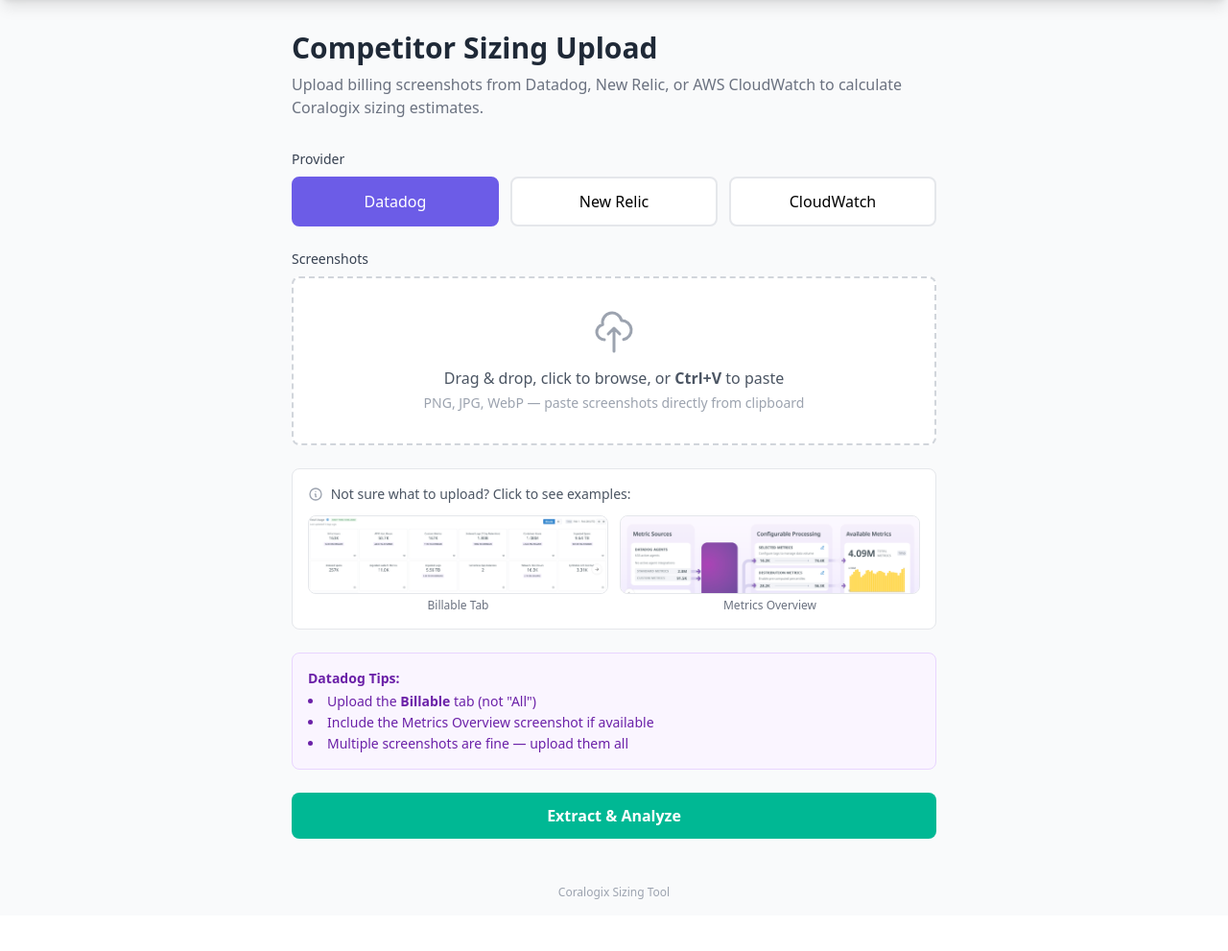
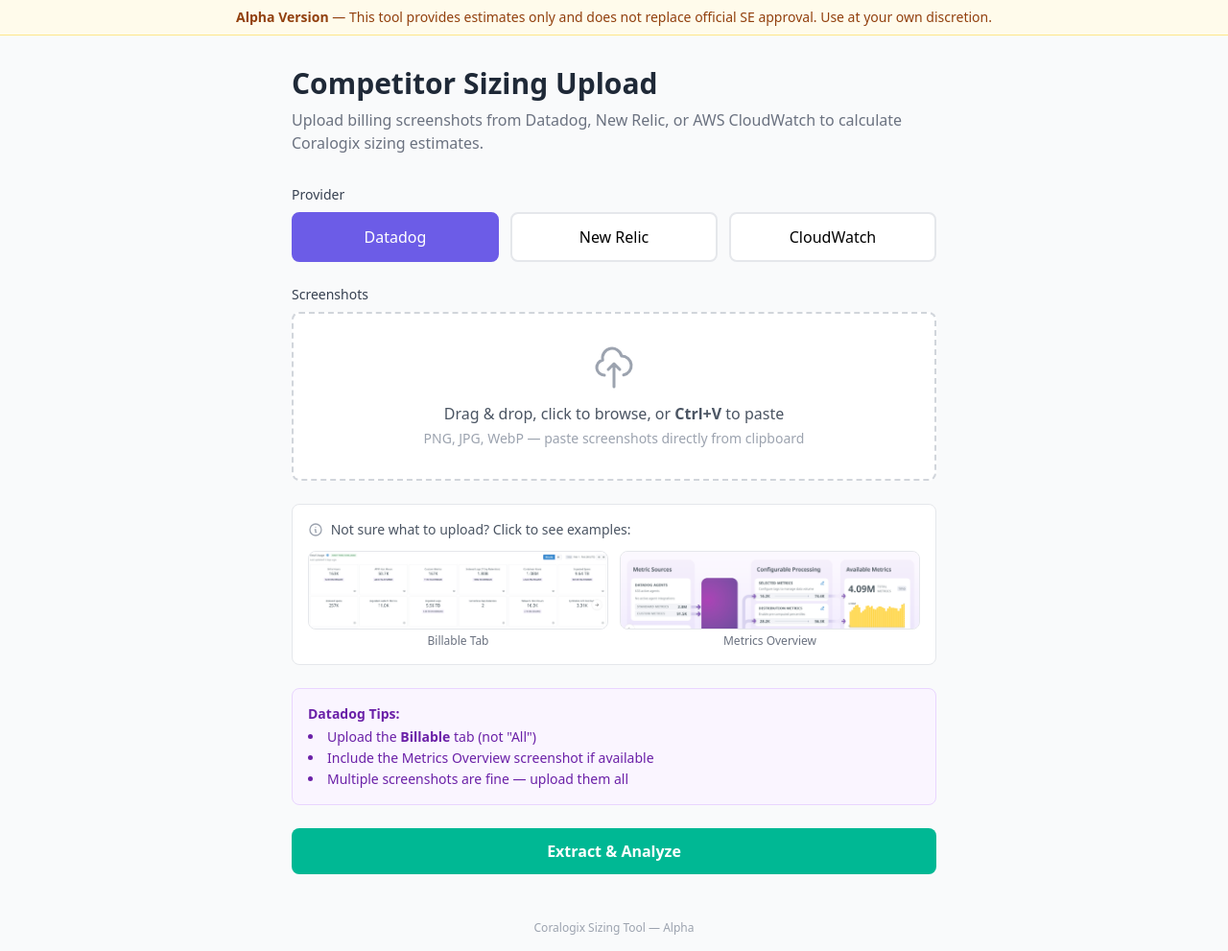
Before and after one commit to AhroniCsM/coralogix-sizing-tool, a FastAPI app: page / in a window 1280 px wide. Shown: the part 56-1047 px from the top of the page at 96% size. Before the commit the page ends 993 px from the top, so only its background shows below. Run offline with FastAPI, Linux system fonts and the light colour scheme; some libraries are stand-ins or nearby versions.

Commit message:
Add alpha disclaimer modal and terms of use banner
- Show disclaimer modal on first visit per session (must accept to proceed)
- Add persistent amber "Alpha Version" banner across all pages
- Add /accept-disclaimer endpoint to record acceptance in session
- Add "By signing in, you agree to Alpha Terms of Use" on login page

Co-Authored-By: Claude Opus 4.6 <noreply@anthropic.com>

```diff
--- a/app/main.py
+++ b/app/main.py
@@ -24,7 +24,7 @@ logging.basicConfig(
 logger = logging.getLogger(__name__)
 
 # Paths that don't require authentication
-PUBLIC_PATHS = {"/login", "/auth/google", "/auth/callback", "/health", "/logout"}
+PUBLIC_PATHS = {"/login", "/auth/google", "/auth/callback", "/health", "/logout", "/accept-disclaimer"}
 PUBLIC_PREFIXES = ("/static/",)
 
 
--- a/app/routers/auth.py
+++ b/app/routers/auth.py
@@ -4,7 +4,7 @@ import logging
 
 from authlib.integrations.starlette_client import OAuth
 from fastapi import APIRouter, Request
-from fastapi.responses import HTMLResponse, RedirectResponse
+from fastapi.responses import HTMLResponse, JSONResponse, RedirectResponse
 from fastapi.templating import Jinja2Templates
 
 from app.config import BASE_DIR, settings
@@ -105,6 +105,13 @@ async def auth_callback(request: Request):
     return RedirectResponse("/", status_code=303)
 
 
+@router.post("/accept-disclaimer")
+async def accept_disclaimer(request: Request):
+    """Record that the user accepted the alpha disclaimer for this session."""
+    request.session["disclaimer_accepted"] = True
+    return JSONResponse({"ok": True})
+
+
 @router.get("/logout")
 async def logout(request: Request):
     """Clear session and redirect to login."""
--- a/app/templates/base.html
+++ b/app/templates/base.html
@@ -53,6 +53,11 @@
         </div>
     </nav>
 
+    <!-- Alpha Banner -->
+    <div class="bg-amber-50 border-b border-amber-200 text-amber-800 text-center text-sm py-2 px-4">
+        <span class="font-semibold">Alpha Version</span> — This tool provides estimates only and does not replace official SE approval. Use at your own discretion.
+    </div>
+
     <!-- Main -->
     <main class="max-w-7xl mx-auto px-4 py-8">
         {% block content %}{% endblock %}
@@ -60,8 +65,69 @@
 
     <!-- Footer -->
     <footer class="text-center text-gray-400 text-xs py-4">
-        Coralogix Sizing Tool
+        Coralogix Sizing Tool — Alpha
     </footer>
+
+    <!-- Disclaimer Modal (first visit per session) -->
+    {% if request.session and request.session.get('user') and not request.session.get('disclaimer_accepted') %}
+    <div id="disclaimer-modal" class="fixed inset-0 bg-black/60 backdrop-blur-sm z-50 flex items-center justify-center p-4">
+        <div class="bg-white rounded-2xl shadow-2xl max-w-2xl w-full max-h-[90vh] overflow-y-auto p-8">
+            <div class="flex items-center gap-3 mb-6">
+                <div class="bg-amber-100 rounded-full p-2">
+                    <svg class="w-6 h-6 text-amber-600" fill="none" stroke="currentColor" viewBox="0 0 24 24">
+                        <path stroke-linecap="round" stroke-linejoin="round" stroke-width="2" d="M12 9v2m0 4h.01m-6.938 4h13.856c1.54 0 2.502-1.667 1.732-2.5L13.732 4.5c-.77-.833-2.694-.833-3.464 0L3.34 16.5c-.77.833.192 2.5 1.732 2.5z"/>
+                    </svg>
+                </div>
+                <h2 class="text-xl font-bold text-gray-800">Terms of Use — Alpha Version</h2>
+            </div>
+
+            <div class="space-y-4 text-sm text-gray-600 mb-8">
+                <div class="bg-red-50 border border-red-200 rounded-lg p-4">
+                    <p class="font-semibold text-red-700 mb-1">Not a Replacement for SE Approval</p>
+                    <p class="text-red-600">Estimates generated by this tool are for <strong>internal reference only</strong>. They do <strong>not</strong> replace an official sizing review or approval by a Solutions Engineer. Always validate results with your SE before sharing with customers.</p>
+                </div>
+
+                <div class="bg-amber-50 border border-amber-200 rounded-lg p-4">
+                    <p class="font-semibold text-amber-700 mb-1">Alpha Status</p>
+                    <p>This product is in early alpha. It may contain errors, inaccuracies, or operational issues. It is provided <strong>"as is"</strong> without warranty of any kind, express or implied.</p>
+                </div>
+
+                <div class="border border-gray-200 rounded-lg p-4">
+                    <p class="font-semibold text-gray-700 mb-1">No Professional Advice</p>
+                    <p>This tool does not constitute financial, accounting, legal, or any other professional advice. Do not rely solely on its output as the basis for decisions.</p>
+                </div>
+
+                <div class="border border-gray-200 rounded-lg p-4">
+                    <p class="font-semibold text-gray-700 mb-1">User Responsibility</p>
+                    <p>Use of this tool is at your sole risk. Exercise full professional judgment, especially regarding financial or business decisions. Independently verify all information and results.</p>
+                </div>
+
+                <div class="border border-gray-200 rounded-lg p-4">
+                    <p class="font-semibold text-gray-700 mb-1">Limitation of Liability</p>
+                    <p>The developers and providers of this tool shall not be held liable for any direct or indirect damages, including financial losses, loss of profits, or any other damages arising from its use.</p>
+                </div>
+
+                <div class="border border-gray-200 rounded-lg p-4">
+                    <p class="font-semibold text-gray-700 mb-1">Changes & Availability</p>
+                    <p>This tool may change, update, or become unavailable at any time without prior notice.</p>
+                </div>
+            </div>
+
+            <button id="accept-disclaimer-btn"
+                    class="w-full bg-cx-green hover:bg-green-600 text-white font-semibold py-3 px-6 rounded-lg transition text-base">
+                I Understand & Accept
+            </button>
+        </div>
+    </div>
+    <script>
+        document.getElementById('accept-disclaimer-btn')?.addEventListener('click', async () => {
+            try {
+                await fetch('/accept-disclaimer', { method: 'POST', headers: { 'Content-Type': 'application/json' } });
+            } catch (e) { /* proceed anyway */ }
+            document.getElementById('disclaimer-modal').remove();
+        });
+    </script>
+    {% endif %}
 
     <script src="/static/js/app.js"></script>
     {% block scripts %}{% endblock %}
--- a/app/templates/login.html
+++ b/app/templates/login.html
@@ -64,6 +64,9 @@
         <p class="text-gray-400 text-xs mt-8">
             Only @coralogix.com email addresses are allowed.
         </p>
+        <p class="text-gray-400 text-xs mt-2">
+            By signing in, you agree to the <span class="text-amber-500 font-medium">Alpha Terms of Use</span>.
+        </p>
     </div>
 </body>
 </html>
```
